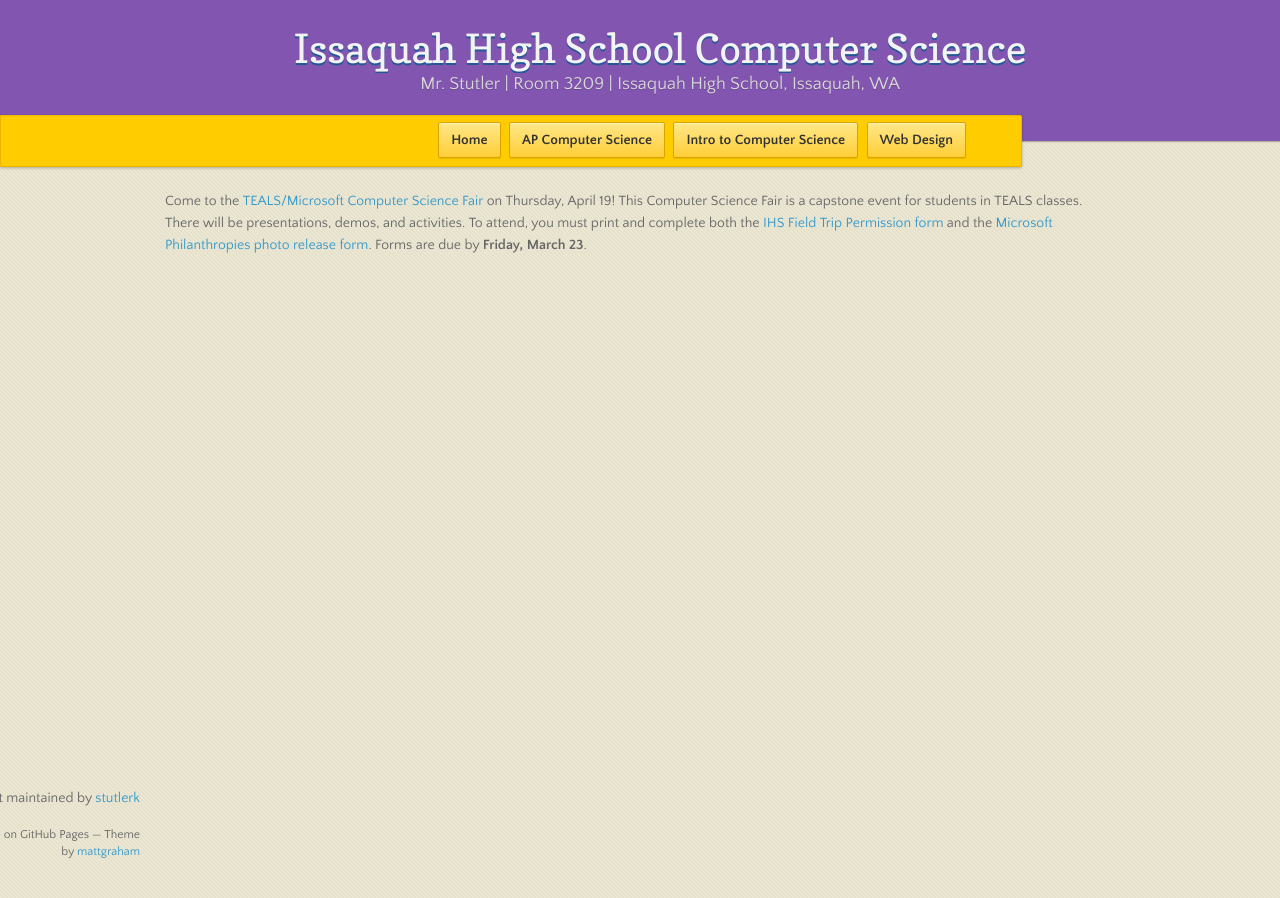
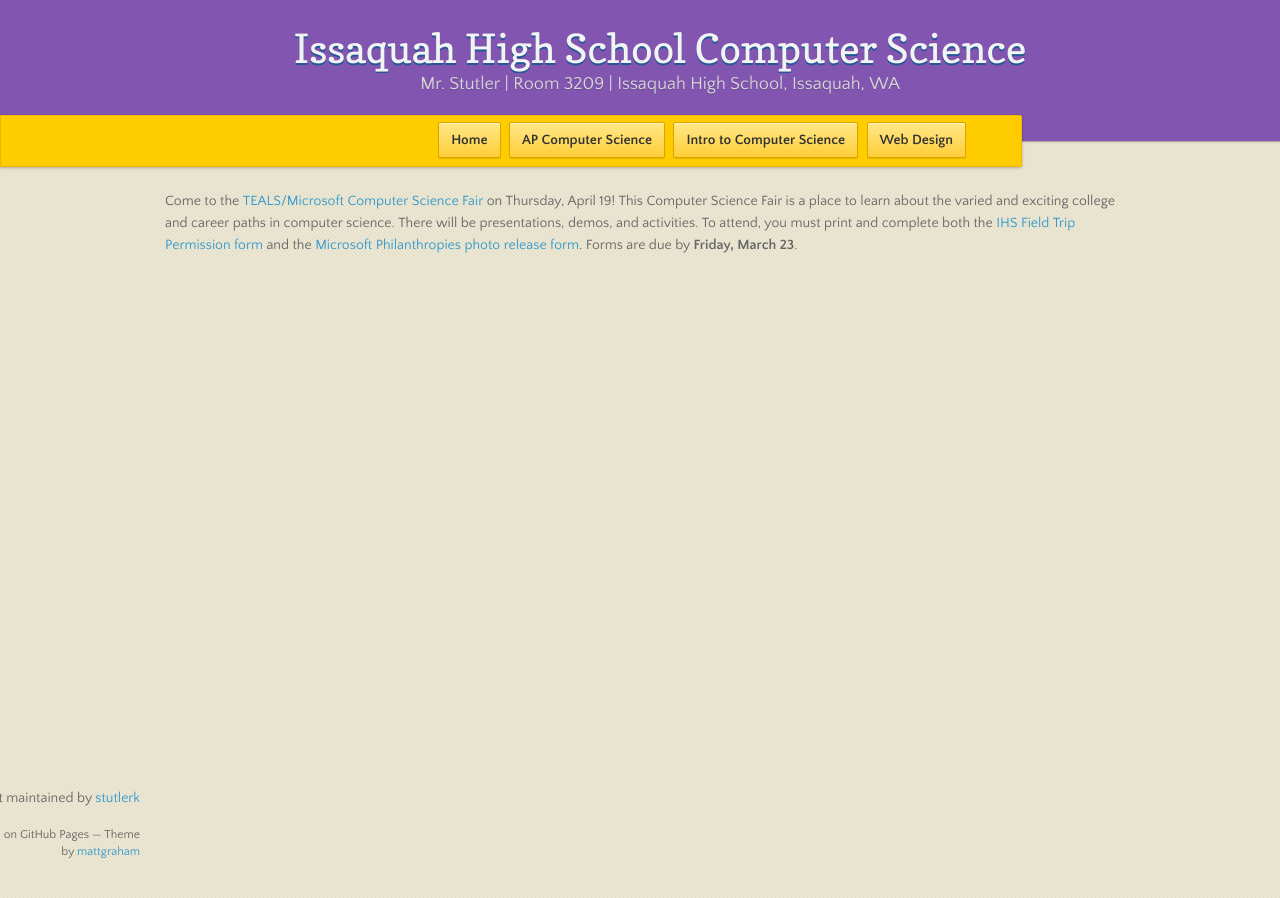
Before and after one commit to stutlerk/ihs-website, a Jekyll site: the page built from _posts/2018-03-05-TEALS-MS-CS-Fair.md, in a window 1280 px wide. Built offline with Jekyll 4.4.1, drawn with Linux system fonts in a browser that asks for light colours; nearby versions of some CDN libraries; our own code applies the rules of GitHub Pages for plain Markdown files.

Commit message:
Update 2018-03-05-TEALS-MS-CS-Fair.md

```diff
--- a/_posts/2018-03-05-TEALS-MS-CS-Fair.md
+++ b/_posts/2018-03-05-TEALS-MS-CS-Fair.md
@@ -3,6 +3,7 @@ title: TEALS/Microsoft Computer Science Fair 2018
 categories: [apcs, introcs]
 ---
 Come to the [TEALS/Microsoft Computer Science Fair](http://www.tealscsfair.org/WA/){:target="_blank"} on Thursday, April 19!
-This Computer Science Fair is a capstone event for students in TEALS classes. There will be presentations, demos, and activities.
-To attend, you must print and complete both the [IHS Field Trip Permission form](https://issaquahwednet-my.sharepoint.com/:b:/g/personal/stutlerk_issaquah_wednet_edu/ET06WlstygNCuRcy6y8BFqkB8l61Kiu0pcYcvSuf5OoFtg?e=TeIkuC){:target="_blank"} and the [Microsoft Philanthropies photo release form](https://issaquahwednet-my.sharepoint.com/:b:/g/personal/stutlerk_issaquah_wednet_edu/EfuyQBGnwPZJpAl2NjpJ3bsB_PQst2UnguWcUb6jQoR9yA?e=18BsX3){:target="_blank"}.
+This Computer Science Fair is a place to learn about the varied and exciting college and career paths in computer science.
+There will be presentations, demos, and activities. To attend, you must print and complete both the
+[IHS Field Trip Permission form](https://issaquahwednet-my.sharepoint.com/:b:/g/personal/stutlerk_issaquah_wednet_edu/ET06WlstygNCuRcy6y8BFqkB8l61Kiu0pcYcvSuf5OoFtg?e=TeIkuC){:target="_blank"} and the [Microsoft Philanthropies photo release form](https://issaquahwednet-my.sharepoint.com/:b:/g/personal/stutlerk_issaquah_wednet_edu/EfuyQBGnwPZJpAl2NjpJ3bsB_PQst2UnguWcUb6jQoR9yA?e=18BsX3){:target="_blank"}.
 Forms are due by <b>Friday, March 23</b>.
```
